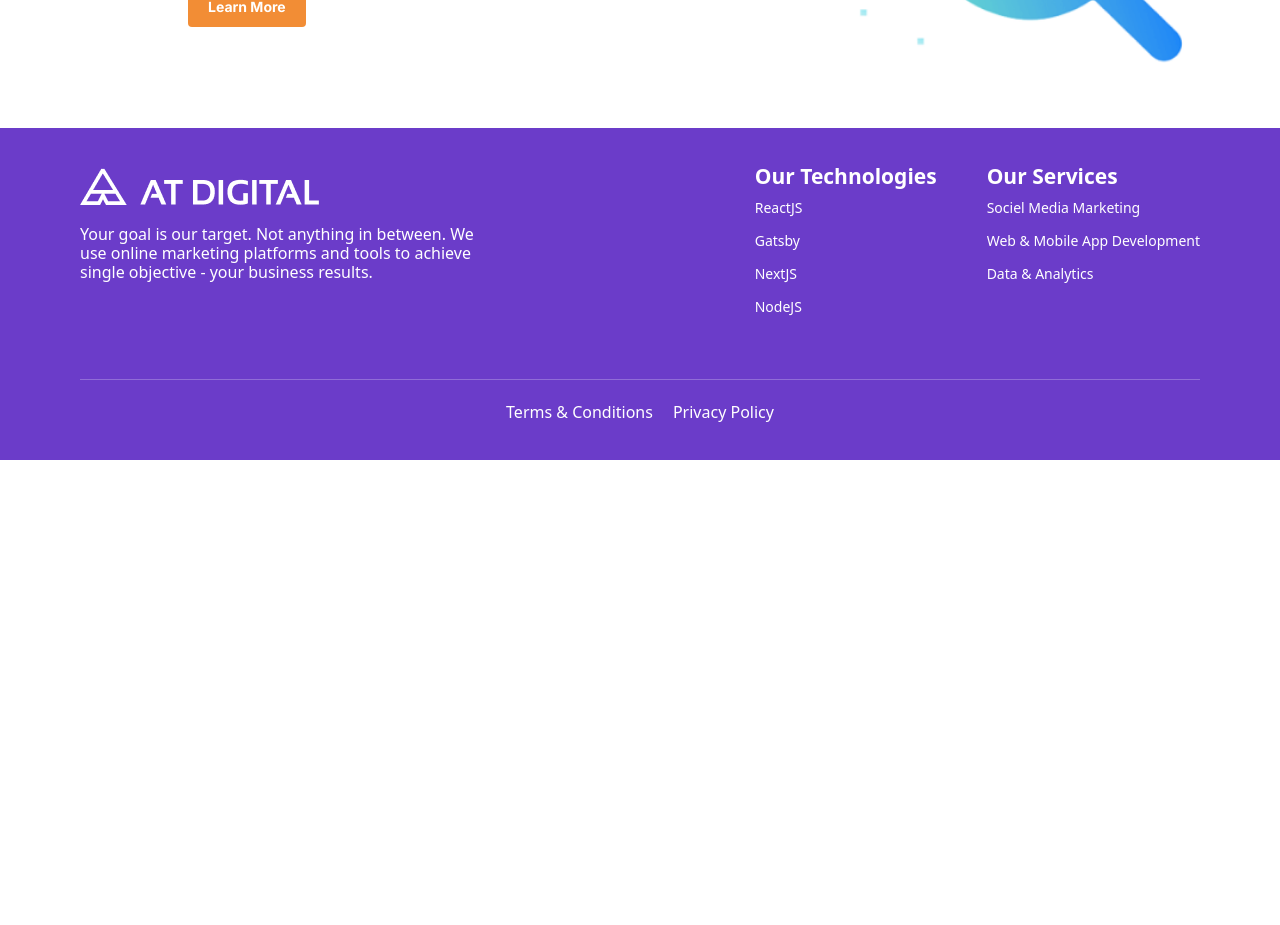
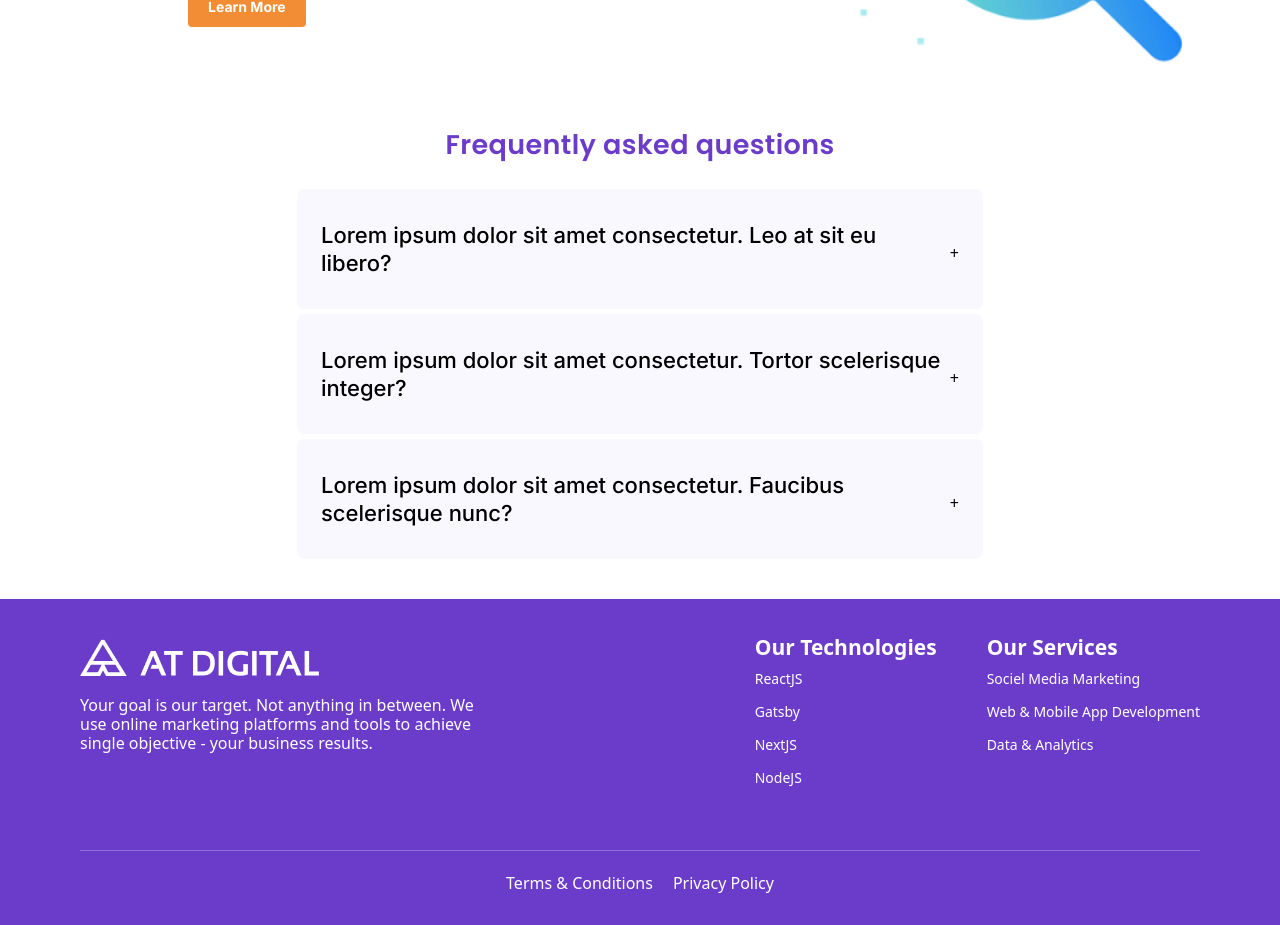
Before and after one commit to IT21307058/AT-Digital, a React (Create React App) app: page / in a window 1280 px wide. Shown: the part 1540-2465 px from the top of the page. Before the commit the page ends 2000 px from the top, so only its background shows below. Built offline with nearby package versions, Linux system fonts and the light colour scheme.

Commit message:
Accordian added

```diff
--- a/public/index.html
+++ b/public/index.html
@@ -14,6 +14,8 @@
   <link rel="preconnect" href="https://fonts.googleapis.com">
   <link rel="preconnect" href="https://fonts.gstatic.com" crossorigin>
   <link href="https://fonts.googleapis.com/css2?family=Inter:wght@100..900&display=swap" rel="stylesheet">
+  <link href="https://fonts.googleapis.com/css2?family=Poppins:ital,wght@0,100;0,200;0,300;0,400;0,500;0,600;0,700;0,800;0,900;1,100;1,200;1,300;1,400;1,500;1,600;1,700;1,800;1,900&display=swap" rel="stylesheet">
+
 
   <title>React App</title>
 </head>
--- a/src/pages/Home/Home.css
+++ b/src/pages/Home/Home.css
@@ -27,7 +27,7 @@
     /* text-align: center; */
     color: white;
     padding: 24px 40px 32px 40px;
-    background-image: linear-gradient(to right, #4DCA79 0%,  #1CBDDD 100%);
+    background-image: linear-gradient(to right, #4DCA79 0%, #1CBDDD 100%);
 
 }
 
@@ -66,7 +66,7 @@
     background-size: cover;
 }
 
-.content1{
+.content1 {
     /* display: flex; */
     /* flex-direction: column; */
     width: 100%;
@@ -77,7 +77,7 @@
     /* text-align: center; */
     color: white;
     padding: 24px 40px 32px 40px;
-    background-image: linear-gradient(to right, #4DCA79 0%,  #1CBDDD 100%);
+    background-image: linear-gradient(to right, #4DCA79 0%, #1CBDDD 100%);
 }
 
 .content1 p {
@@ -118,7 +118,7 @@
         background-size: cover;
     }
 
-    .content1{
+    .content1 {
         /* display: flex; */
         /* flex-direction: column; */
         width: Fixed(375px);
@@ -129,11 +129,11 @@
         /* text-align: center; */
         color: white;
         padding: 24px 20px 32px 20px;
-        background-image: linear-gradient(to right, #4DCA79 0%,  #1CBDDD 100%);
+        background-image: linear-gradient(to right, #4DCA79 0%, #1CBDDD 100%);
     }
 
     .content1 p {
-        font-size:36px;
+        font-size: 36px;
         font-weight: 700;
         line-height: 48px;
         width: 335px;
@@ -162,7 +162,7 @@
 
 }
 
-.card-container{
+.card-container {
     width: 1064px;
     height: 414px;
     display: flex;
@@ -174,12 +174,12 @@
     gap: 108px;
 }
 
-.home-img{
+.home-img {
     height: 414px;
     width: 414px;
 }
 
-.text-box{
+.text-box {
     width: Fixed(542px);
     height: Hug(187px);
     margin-top: 113.5px;
@@ -187,7 +187,7 @@
 
 }
 
-.text-box h3{
+.text-box h3 {
     font-size: 27px;
     font-weight: 600;
     line-height: 33px;
@@ -197,7 +197,7 @@
 
 }
 
-.text-box p{
+.text-box p {
     font-size: 16px;
     font-weight: 400;
     line-height: 19.36px;
@@ -225,8 +225,8 @@
     font-family: 'Inter';
 }
 
-@media screen and (max-width: 1200px){
-    .card-container{
+@media screen and (max-width: 1200px) {
+    .card-container {
         width: 896px;
         height: 346px;
         display: flex;
@@ -239,12 +239,12 @@
         gap: 20px;
     }
 
-    .home-img{
+    .home-img {
         height: 346px;
         width: 346px;
     }
 
-    .text-box{
+    .text-box {
         width: Fixed(542px);
         height: Hug(187px);
         margin-top: 79.5px;
@@ -252,8 +252,8 @@
     }
 }
 
-@media screen and (max-width: 768px){
-    .card-container{
+@media screen and (max-width: 768px) {
+    .card-container {
         width: 688px;
         height: 275px;
         display: flex;
@@ -265,12 +265,12 @@
         gap: 20px;
     }
 
-    .home-img{
+    .home-img {
         height: 275px;
         width: 275px;
     }
 
-    .text-box{
+    .text-box {
         width: Fill(393px);
         height: Hug(239px);
         margin-top: 18px;
@@ -278,8 +278,8 @@
     }
 }
 
-@media screen and (max-width: 375px){
-    .card-container1{
+@media screen and (max-width: 375px) {
+    .card-container1 {
         width: Fixed(335px);
         height: Hug(572.82px);
         margin-top: 60px;
@@ -289,12 +289,12 @@
         margin-bottom: 60.18px;
     }
 
-    .home-img1{
+    .home-img1 {
         width: 275px;
         height: 275.82px;
     }
 
-    .text-box1 h3{
+    .text-box1 h3 {
         font-size: 27px;
         font-weight: 600;
         line-height: 33px;
@@ -304,7 +304,7 @@
 
     }
 
-    .text-box1 p{
+    .text-box1 p {
         font-size: 16px;
         font-weight: 400;
         line-height: 19.36px;
@@ -334,3 +334,91 @@
 
 
 }
+
+/* Accordian */
+
+.accordian-section {
+    /* height: Hug (392px); */
+    /* width: Fixed (896px); */
+    margin-left: 297px;
+    margin-right: 297px;
+    margin-bottom: 20px;
+    /* top: 1711px; */
+    /* left: 152px; */
+}
+
+.accordian-header {
+    text-align: center;
+    font-family: "Poppins", sans-serif;
+    font-size: 27px;
+    font-weight: 600;
+    line-height: 33px;
+    letter-spacing: 0.4px;
+    color: #6B3CC9;
+    margin-bottom: 28px;
+}
+
+.wrapper {
+    display: flex;
+    justify-content: center;
+    align-items: center;
+}
+
+.accordian {
+    height: Hug (392px);
+    width: Fixed (896px);
+    margin-bottom: 15px;
+}
+
+.item {
+    background-color: #FAF8FF;
+    margin-bottom: 5px;
+    padding: 24px;
+    border-radius: 7px;
+}
+
+.title-content {
+    color: #000000;
+    display: flex;
+    justify-content: space-between;
+    align-items: center;
+    cursor: pointer;
+}
+
+.answer-content {
+    color: #6F6C90;
+    max-height: 0;
+    overflow: hidden;
+    transition: all 0.5s cubic-bezier(0, 1, 0, 1);
+}
+
+.answer-content.show {
+    height: auto;
+    max-height: 9999px;
+    transition: all 0.5s cubic-bezier(1, 0, 1, 0);
+}
+
+.title-content h2 {
+    font-family: "Inter", sans-serif;
+    font-size: 22px;
+    font-weight: 500;
+    line-height: 28px;
+}
+
+.title-content.active h2 {
+    color: #6B3CC9;
+}
+
+.title-content {
+    height:Fill (28px);
+    width: Hug (14px);
+    padding: 8px 0px 0px 0px;
+}
+
+.answer-content p {
+    font-family: "Inter", sans-serif;
+    font-size: 18px;
+    font-weight: 400;
+    line-height: 30px;
+    color: #6F6C90;
+}
--- a/src/pages/Home/Home.js
+++ b/src/pages/Home/Home.js
@@ -6,6 +6,15 @@ import search from '../../assets/image/search.png'
 const Home = () => {
   const [isSmallScreen, setIsSmallScreen] = useState(window.innerWidth <= 768);
   const [isTinyScreen, setIsTinyScreen] = useState(window.innerWidth <= 375);
+  const [selected, setSelected] = useState(null);
+
+  const toggle = (i) => {
+    if (selected == i) {
+      return setSelected(null);
+    }
+
+    setSelected(i);
+  }
 
   useEffect(() => {
     const handleResize = () => {
@@ -92,8 +101,42 @@ const Home = () => {
 
         </div>
       )}
+
+      <div className='accordian-section'>
+      <h2 className='accordian-header'>Frequently asked questions</h2>
+        <div className='wrapper'>
+          <div className='accordian'>
+            {data.map((item, i) => (
+              <div className='item'>
+                <div className={`title-content ${selected === i ? 'active': ''}`} onClick={() => toggle(i)}>
+                  <h2>{item.question}</h2>
+                  <span>{selected === i ? '-' : '+'}</span>
+                </div>
+                <div className={
+                  selected == i ? 'answer-content show' : 'answer-content'
+                }><p>{item.answer}</p></div>
+              </div>
+            ))}
+          </div>
+        </div>
+      </div>
     </>
   )
 }
 
 export default Home
+
+const data = [
+  {
+    question: 'Lorem ipsum dolor sit amet consectetur. Leo at sit eu libero?',
+    answer: 'Lorem ipsum dolor sit amet consectetur. Faucibus commodo suscipit id ipsum. Elementum ultrices nulla faucibus odio est sed aliquam. Sapien massa morbi risus sagittis tortor integer.'
+  },
+  {
+    question: 'Lorem ipsum dolor sit amet consectetur. Tortor scelerisque integer?',
+    answer: 'Lorem ipsum dolor sit amet consectetur. Faucibus commodo suscipit id ipsum. Elementum ultrices nulla faucibus odio est sed aliquam. Sapien massa morbi risus sagittis tortor integer.'
+  },
+  {
+    question: 'Lorem ipsum dolor sit amet consectetur. Faucibus scelerisque nunc?',
+    answer: 'Lorem ipsum dolor sit amet consectetur. Faucibus commodo suscipit id ipsum. Elementum ultrices nulla faucibus odio est sed aliquam. Sapien massa morbi risus sagittis tortor integer.'
+  }
+]
```
